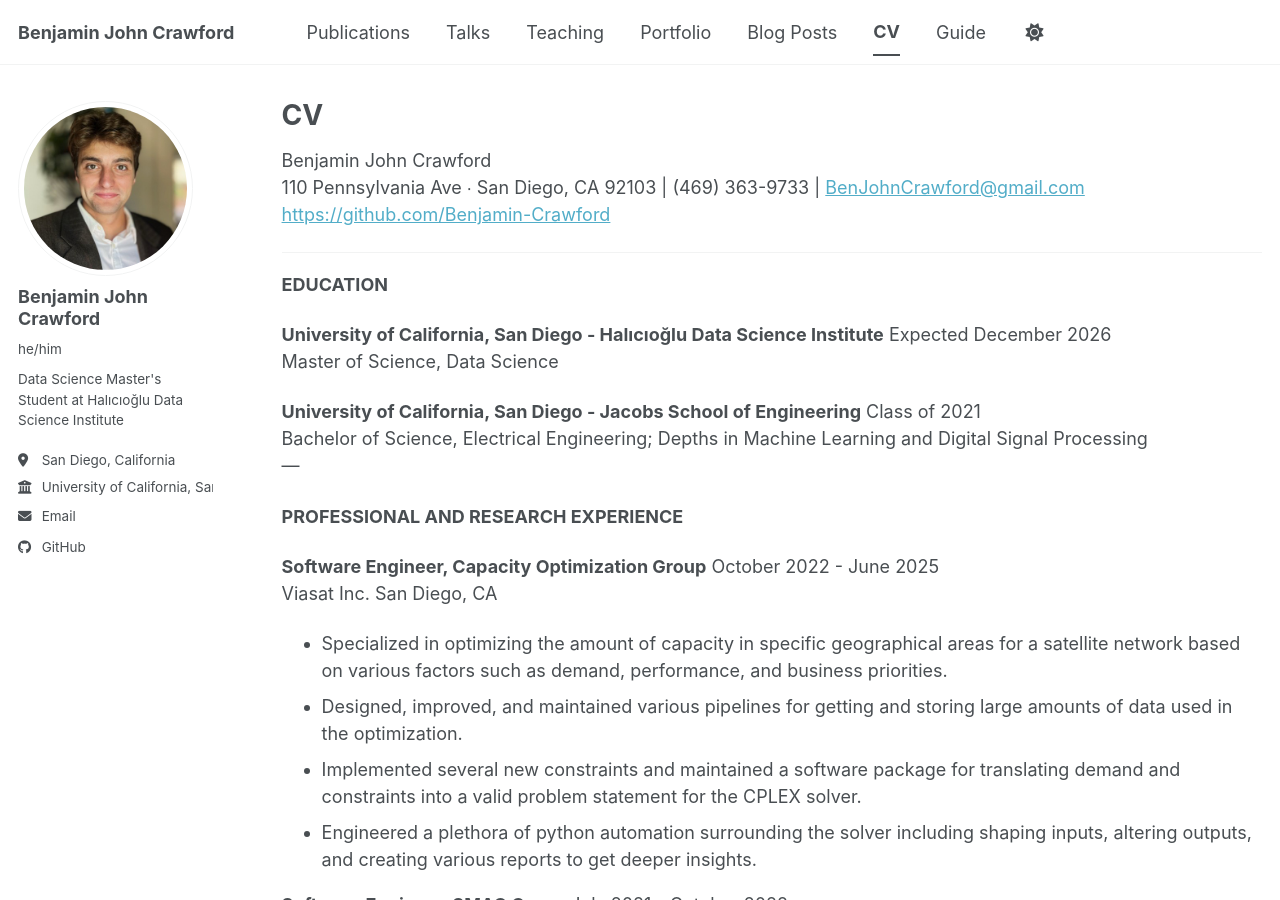
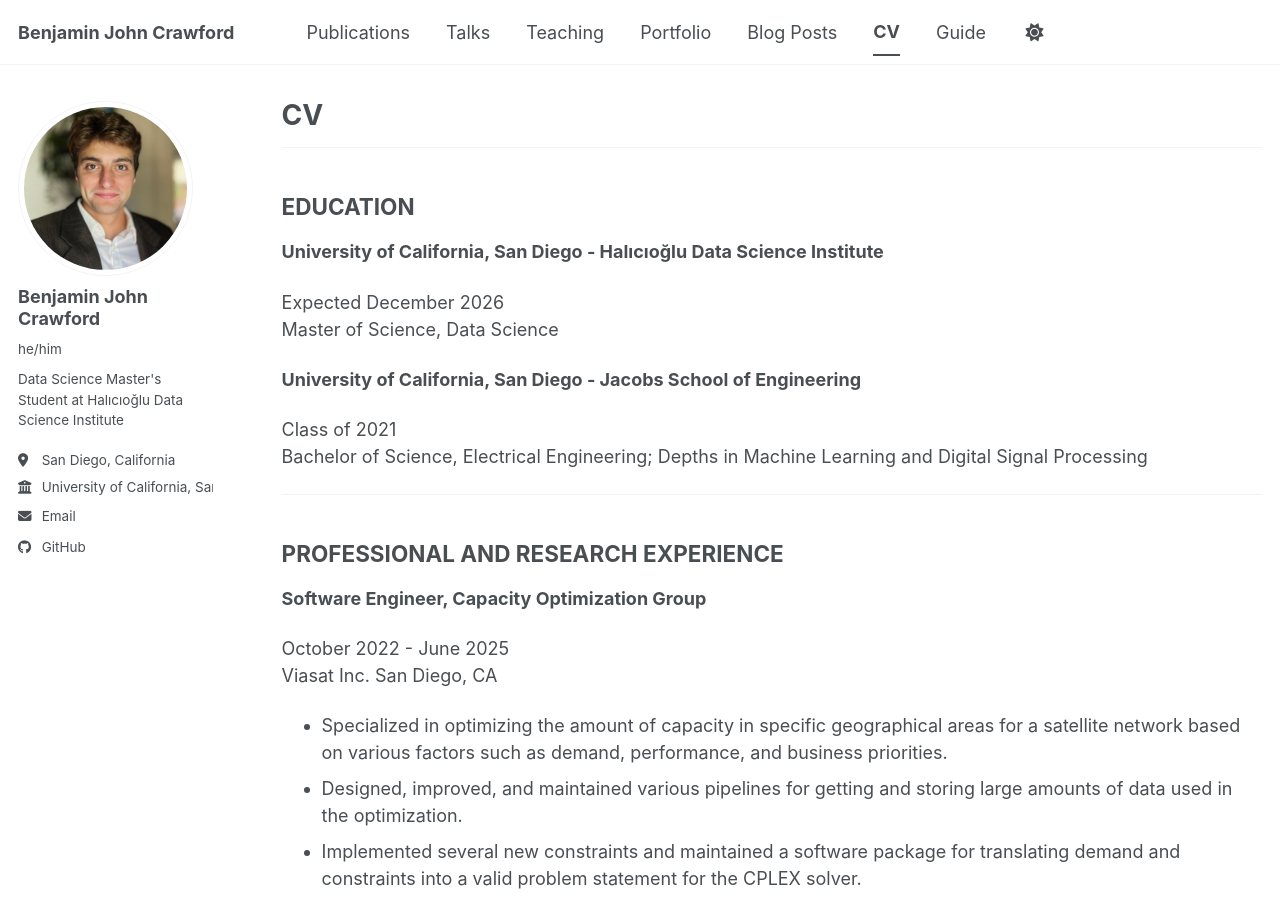
Before and after one commit to benjohncrawford/benjohncrawford.github.io, a Jekyll site: the page built from _pages/cv.md, in a window 1280 px wide and 900 px high. Built offline with Jekyll 4.4.1, drawn with Linux system fonts in a browser that asks for light colours; a script bundle is joined from its source files by our own code; library files that are not in the unit come from our copies.

Commit message:
Format CV

```diff
--- a/_pages/cv.md
+++ b/_pages/cv.md
@@ -10,23 +10,27 @@ redirect_from:
 {% include base_path %}
 
 
-Benjamin John Crawford
-110 Pennsylvania Ave ∙ San Diego, CA 92103 |  (469) 363-9733 |  [BenJohnCrawford@gmail.com](mailto:BenJohnCrawford@gmail.com) [https://github.com/Benjamin-Crawford](https://github.com/Benjamin-Crawford)
+---
+
+## **EDUCATION**
+
+**University of California, San Diego \- Halıcıoğlu Data Science Institute**
+
+Expected December 2026
+Master of Science, Data Science
+
+**University of California, San Diego \- Jacobs School of Engineering**
+
+Class of 2021
+Bachelor of Science, Electrical Engineering; Depths in Machine Learning and Digital Signal Processing
 
 ---
 
-**EDUCATION**
+## **PROFESSIONAL AND RESEARCH EXPERIENCE**
 
-**University of California, San Diego \- Halıcıoğlu Data Science Institute**	Expected December 2026
-Master of Science, Data Science
+**Software Engineer, Capacity Optimization Group**
 
-**University of California, San Diego \- Jacobs School of Engineering** 	Class of 2021
-Bachelor of Science, Electrical Engineering; Depths in Machine Learning and Digital Signal Processing
----
-
-**PROFESSIONAL AND RESEARCH EXPERIENCE**
-
-**Software Engineer, Capacity Optimization Group**	October 2022 \- June 2025
+October 2022 \- June 2025
 Viasat Inc.	San Diego, CA
 
 * Specialized in optimizing the amount of capacity in specific geographical areas for a satellite network based on various factors such as demand, performance, and business priorities.
@@ -35,37 +39,41 @@ Viasat Inc.	San Diego, CA
 * Engineered a plethora of python automation surrounding the solver including shaping inputs, altering outputs, and creating various reports to get deeper insights.
 
 
-**Software Engineer, SMAC Group**	July 2021 \- October 2022
+**Software Engineer, SMAC Group**
+
+July 2021 \- October 2022
 Viasat Inc.	San Diego, CA
 
 * Developed mission critical software in C++ that drives cutting edge satellite internet, sharing knowledge with a team of experts.
 * Used a test driven approach in all phases of software feature development including development, testing and release.
 * Exceeded company expectations in a devops role providing on-call support for both our cloud based docker software and legacy production network.
 
-**Engineering Intern**	June 2020 \- September 2020
+**Engineering Intern**
+
+June 2020 \- September 2020
 Vulcan Wireless Inc.	Carlsbad, CA
 
 * Designed a test automation interface for NASA software defined radios alongside another team member. This python automation library fully automated a previously entirely manual process saving several hours of work per radio.
 * Created a frontend web GUI for the automation library using Flask and SQL that allowed users to run tests, record data, and interact with lab equipment remotely.
 
+**Machine Learning Intern/Researcher**
 
-
-
-
-**Machine Learning Intern/Researcher** 	June 2019 \- June 2020
+June 2019 \- June 2020
 Scripps Institution of Oceanography – Whale Acoustics Lab	San Diego, CA
 
 * Partnered with a team of researchers to develop machine learning models--directly applying theories from the classroom to gain novel insights from previously underutilized data.
 * Spearheaded machine learning/computer vision project as the lead software developer and driving the application of important development processes such as thoroughly cleansing the data and strategically distributing the work.
 
-**Engineering/Technician Assistant**	October 2017 \- August 2019
+**Engineering/Technician Assistant**
+
+October 2017 \- August 2019
 Scripps Institution of Oceanography – Instrument Development Group	San Diego, CA
 
 * Navigated cutting edge software and hardware to build environmentally conscious oceanic autonomous data collection devices.
 
 ---
 
-**PROJECTS**
+## **PROJECTS**
 
 **Ship Noise Convolutional Neural Network**
 
@@ -90,7 +98,7 @@ Scripps Institution of Oceanography – Instrument Development Group	San Diego,
 
 ---
 
-**RELEVANT COURSEWORK**
+## **RELEVANT COURSEWORK**
 
 **ECE 175A \- Pattern Recognition and Machine Learning**
 Provided an undergraduate-level intro to Statistical Learning. Addressed problems such as classification and detection, parameter and model estimation, and clustering using techniques such as PCA, k-means clustering, and Support Vector Machines.
@@ -103,25 +111,28 @@ Utilizing a combination of lectures and practical applications, gained hands-on
 
 **ECE 174 \- Introduction to Linear and Nonlinear Optimization**
 Developed a strong mathematical foundation and understanding of the principles behind popular tools and techniques employed in modern machine learning and data science.
+
 ---
 
-**CAMPUS INVOLVEMENT**
+## **CAMPUS INVOLVEMENT**
 
 **Yonder Deep Electrical Team**
 Lead of the electrical team, responsible for designing the electrical system of an AUV that will take audio samples at the terminus of a glacier. My work was focused on power management, RF communications, and signal processing.
 
 **Jacobs Undergraduate Mentorship Program**
 Upperclassman mentor to lowerclassmen helping them with classes and navigating the challenging college landscape.
+
 ---
 
-**SKILLS AND QUALIFICATIONS**
+## **SKILLS AND QUALIFICATIONS**
 
 Python, C++, MATLAB, C, Arduino C, SQL, JavaScript, Airflow, CPLEX, Keras, Flask, CICD pipelines, Docker, Kubernetes, Big Data, Git, CUDA, Embedded Linux, Hardware Interfacing, TCP/UDP
 
 ---
 
-**AWARDS**
+## **AWARDS**
 
 **Eagle Scout**
 Required leadership, dedication, and coordination. Earned over 65 merit badges. Led a team  that landscaped a local dog park and installed a sitting area under a shade tree, complete with a concrete pad and a donated heavy-duty bench.
+
 ---
```
